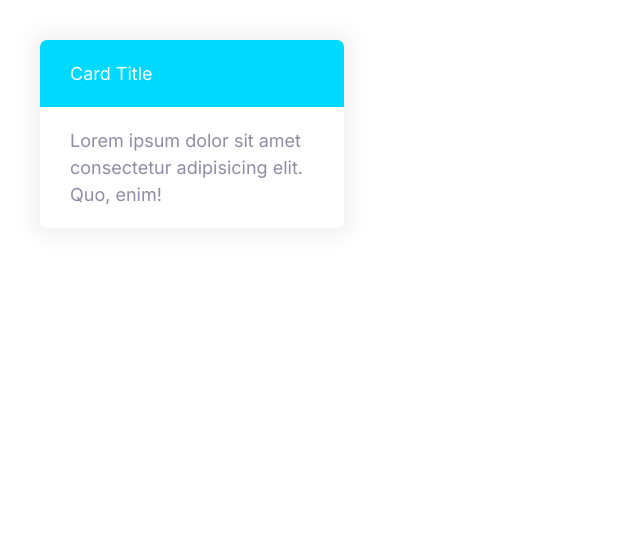
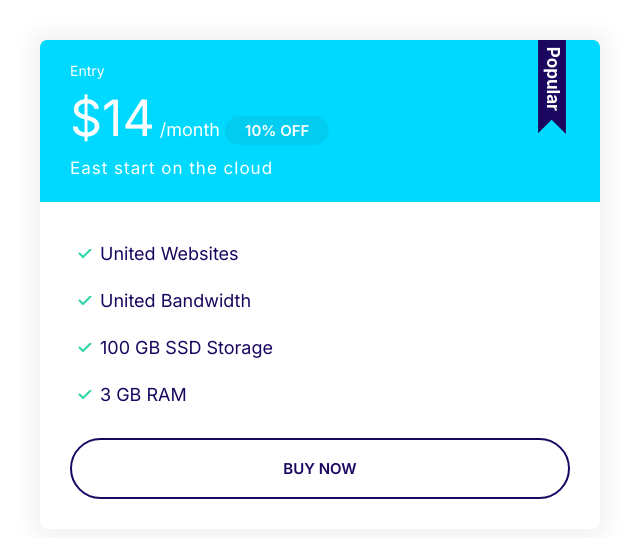
Before and after one commit to Firebot-666/WebProject, a plain HTML site: page index.html in a window 1280 px wide. Shown: the whole page, without its empty margins (0-640 px from the left). Drawn offline with Linux system fonts and the light colour scheme.

Commit message:
Build the plan component.

```diff
--- a/css/styles.css
+++ b/css/styles.css
@@ -117,6 +117,7 @@ a {
 
 .badge-small {
   font-size: 1.6rem;
+  padding: 0.5rem 1.5rem;
 }
 
 @media screen and (min-width: 1024px) {
@@ -297,3 +298,68 @@ a {
   background: var(--color-secondary);
   color: #fff;
 }
+
+.card--secondary .badge--secondary {
+  background: #02cdf1;
+}
+
+/* Plans */
+.plan__name {
+  color: #fff;
+  margin: 0;
+  font-weight: 500;
+  font-size: 2.4rem;
+}
+
+.plan__price {
+  font-size: 6rem;
+}
+
+.plan__billing-circle {
+  font-size: 2.4rem;
+  font-weight: 300;
+  opacity: 0.8;
+  margin-right: 1rem;
+}
+
+.plan__description {
+  font-size: 2rem;
+  font-weight: 300;
+  letter-spacing: 1px;
+  display: block;
+}
+
+.plan .list__item {
+  margin-bottom: 2rem;
+}
+
+.plan--popular .card__header {
+  position: relative;
+}
+
+.plan--popular .card__header::before {
+  content: url(../images/popular.svg);
+  width: 40px;
+  display: inline-block;
+  position: absolute;
+  top: -6px;
+  right: 5%;
+}
+
+@media screen and (min-width: 1024px) {
+  .plan__name {
+    font-size: 1.4rem;
+  }
+
+  .plan__price {
+    font-size: 5rem;
+  }
+
+  .plan__billing-circle {
+    font-size: 1.6rem;
+  }
+
+  .plan__description {
+    font-size: 1.7rem;
+  }
+}
--- a/index.html
+++ b/index.html
@@ -14,11 +14,25 @@
     <link rel="stylesheet" href="css/styles.css" />
   </head>
   <body>
-    <div style="width: 30%; padding: 4rem">
-      <div class="card card--secondary">
-        <header class="card__header">Card Title</header>
-        <div class="card__body">
-          Lorem ipsum dolor sit amet consectetur adipisicing elit. Quo, enim!
+    <div style="width: 50%; padding: 4rem">
+      <div class="plan plan--popular">
+        <div class="card card--secondary">
+          <header class="card__header">
+            <h3 class="plan__name">Entry</h3>
+            <span class="plan__price">$14</span>
+            <span class="plan__billing-cycle">/month</span>
+            <span class="badge badge--secondary badge--small">10% OFF</span>
+            <span class="plan__description">East start on the cloud</span>
+          </header>
+          <div class="card__body">
+            <ul class="list list--tick">
+              <li class="list__item">United Websites</li>
+              <li class="list__item">United Bandwidth</li>
+              <li class="list__item">100 GB SSD Storage</li>
+              <li class="list__item">3 GB RAM</li>
+            </ul>
+            <button class="btn btn--outline btn--block">Buy Now</button>
+          </div>
         </div>
       </div>
     </div>
```
Also changed, not shown: css/components/plans.html (added, +22 -0 lines), images/popular.svg (added).
